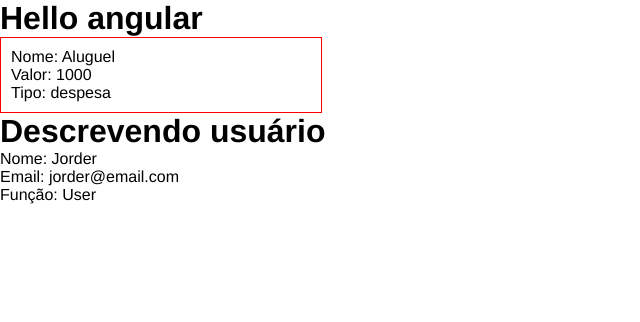
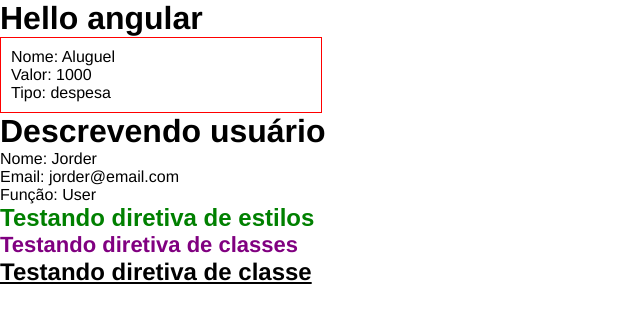
Before and after one commit to JorderGomes/estudo-angular, an Angular app in the folder estudo-angular/: page / in a window 1280 px wide. Shown: the top 322 px of the page, without its empty margins (0-640 px from the left). Built offline with nearby package versions, Linux system fonts and the light colour scheme.

Commit message:
using directives

```diff
--- a/estudo-angular/src/app/app.component.html
+++ b/estudo-angular/src/app/app.component.html
@@ -1,3 +1,4 @@
 <h1>Hello angular</h1>
 <app-card></app-card>
 <app-card-grid [name]="userName" [userData]="userData"></app-card-grid>
+<app-directives></app-directives>
--- a/estudo-angular/src/app/app.module.ts
+++ b/estudo-angular/src/app/app.module.ts
@@ -5,12 +5,14 @@ import { AppRoutingModule } from './app-routing.module';
 import { AppComponent } from './app.component';
 import { CardComponent } from './components/card/card.component';
 import { CardGridComponent } from './components/card-grid/card-grid.component';
+import { DirectivesComponent } from './components/directives/directives.component';
 
 @NgModule({
   declarations: [
     AppComponent,
     CardComponent,
-    CardGridComponent
+    CardGridComponent,
+    DirectivesComponent
   ],
   imports: [
     BrowserModule,
--- /dev/null
+++ b/estudo-angular/src/app/components/directives/directives.component.css
@@ -0,0 +1,11 @@
+.purple-title {
+    color: purple;
+}
+
+.small-title{
+    font-size: 22px;
+}
+
+.underline-title {
+    text-decoration: underline;
+}
--- /dev/null
+++ b/estudo-angular/src/app/components/directives/directives.component.html
@@ -0,0 +1,9 @@
+<h2 [ngStyle]="{'font-size': size +'px', 'font-family': font, 'color': color}">
+    Testando diretiva de estilos
+</h2>
+<h2 [ngClass]="classes">
+    Testando diretiva de classes
+</h2>
+<h2 [ngClass]="underline">
+    Testando diretiva de classe
+</h2>
--- /dev/null
+++ b/estudo-angular/src/app/components/directives/directives.component.ts
@@ -0,0 +1,14 @@
+import { Component } from '@angular/core';
+
+@Component({
+  selector: 'app-directives',
+  templateUrl: './directives.component.html',
+  styleUrl: './directives.component.css'
+})
+export class DirectivesComponent {
+  size = 24;
+  font = 'Arial';
+  color = 'green';
+  classes = ['purple-title', 'small-title']
+  underline = 'underline-title'
+}
```
Also changed, not shown: 1 other file (tests, documents, lock files or other folders).
